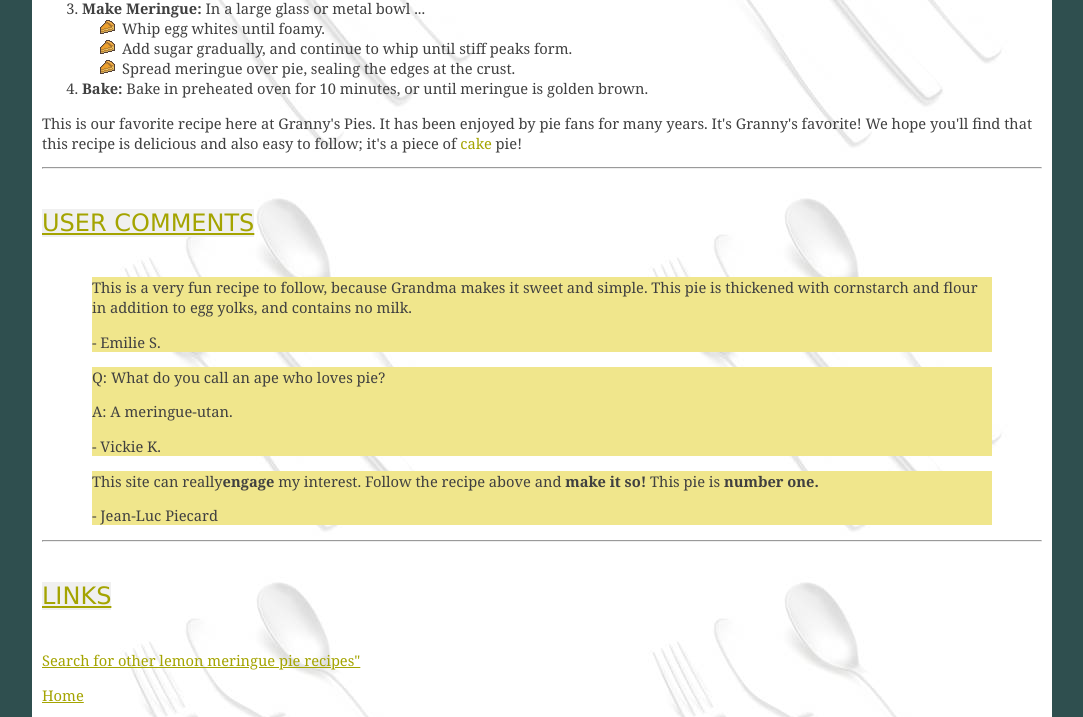
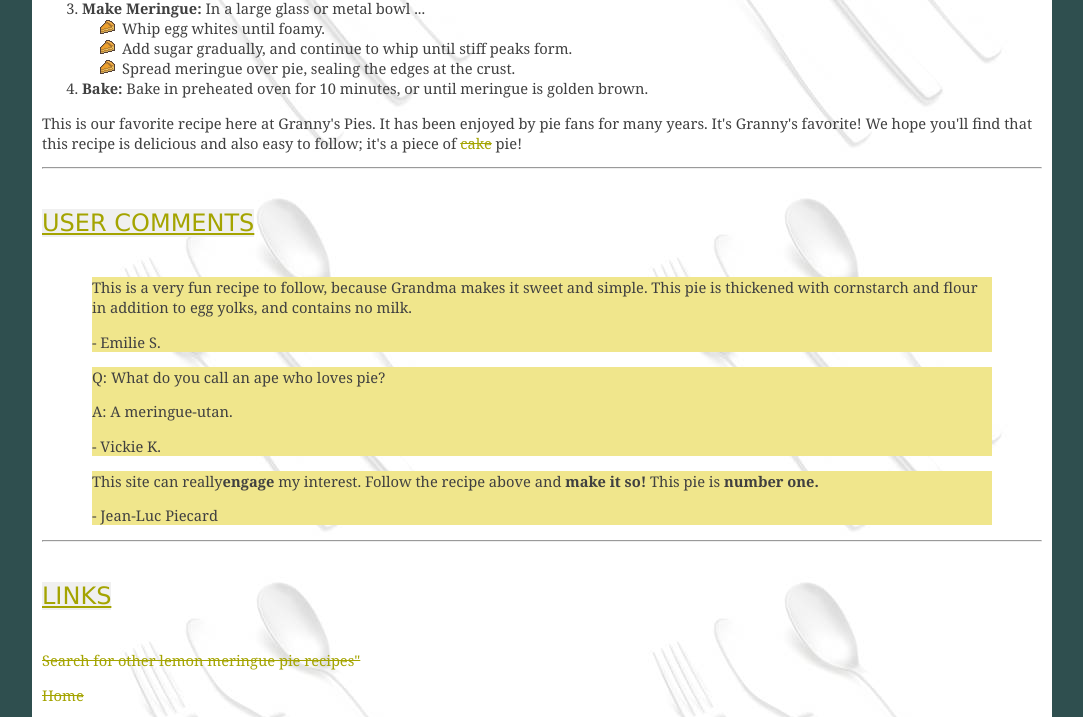
Before and after one commit to ebereda/lab01Recipe.github.io, a plain HTML site: page pie.html in a window 1280 px wide. Shown: the part 1013-1730 px from the top of the page, without its empty margins (98-1181 px from the left). Drawn offline with Linux system fonts and the light colour scheme; grey boxes are pictures that could not be loaded.

Commit message:
Update recipe.css

```diff
--- a/recipe.css
+++ b/recipe.css
@@ -8,6 +8,9 @@ h5{
     max-width: fit-content;
     text-decoration: underline;
 
+}
+.li{
+    text-decoration: line-through;
 }
 h3{
     color: #A4A400 ;
```
